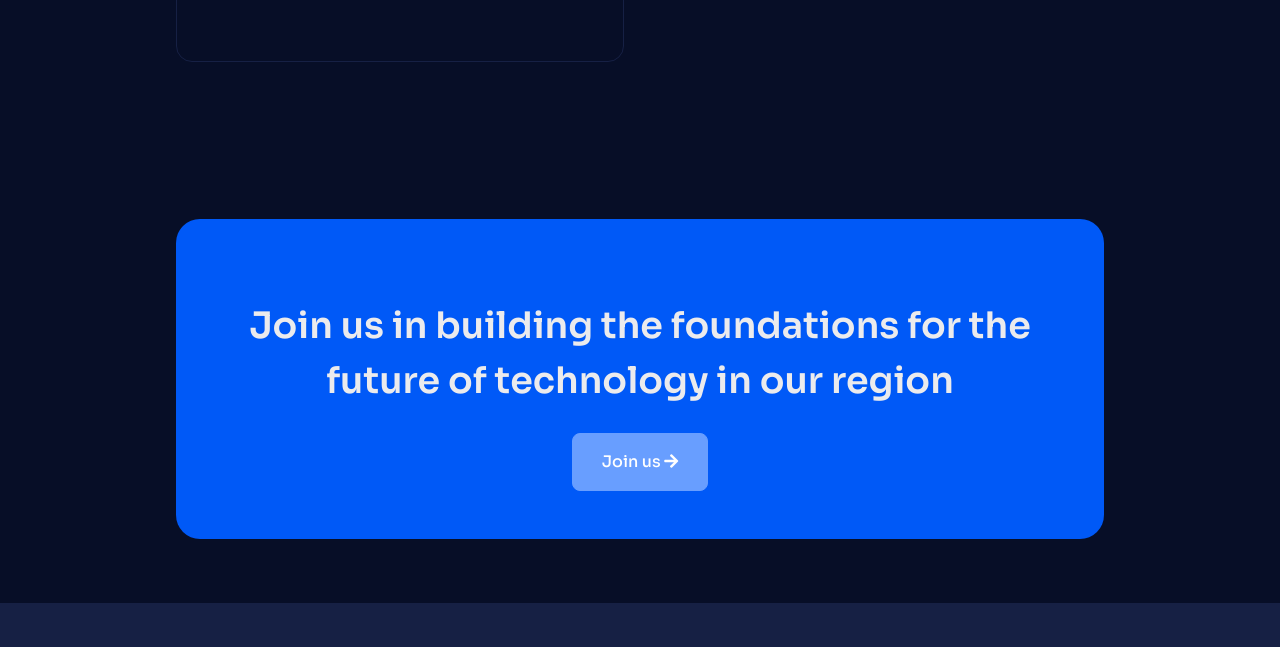
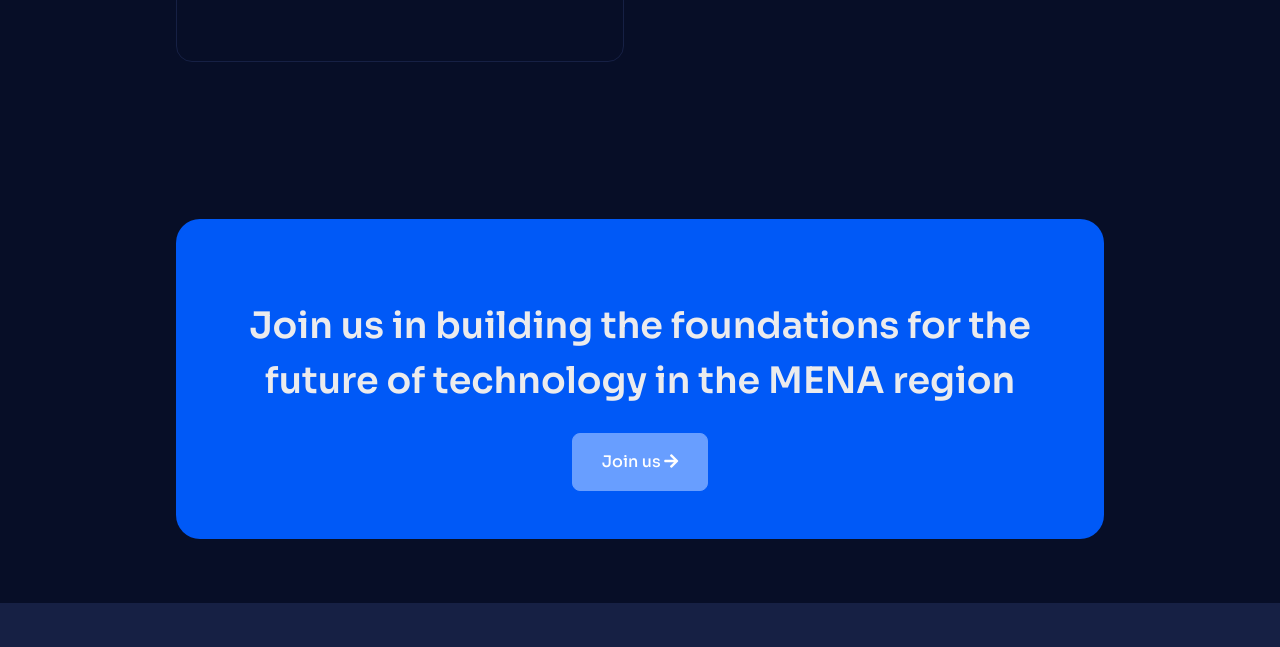
Before and after one commit to asas-lab/site, a plain HTML site: page index.html in a window 1280 px wide. Shown: the part 1295-1942 px from the top of the page. Drawn offline with Linux system fonts and the light colour scheme.

Commit message:
updated text

```diff
--- a/index.html
+++ b/index.html
@@ -446,7 +446,7 @@ Developing Tools and Applications
               <div class="py-3">
                 <h3 class="mt-3 fs-4 fs-sm-7 latter-sp-3 lh-base fw-semi-bold">
 
-                  Join us in building the foundations for the future of technology in our region
+                  Join us in building the foundations for the future of technology in the MENA region
 
                 </h3>
               </div>
```
